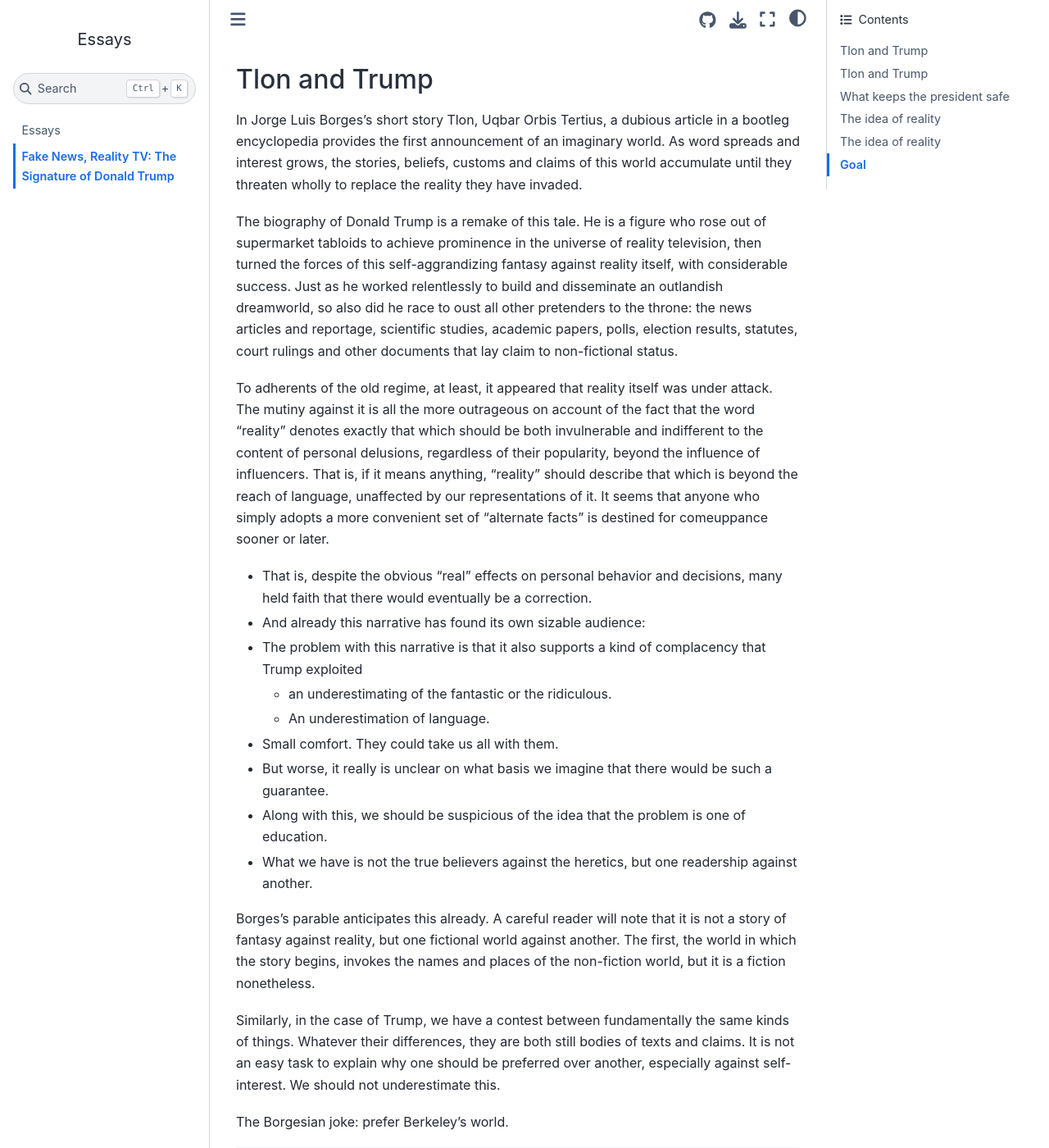
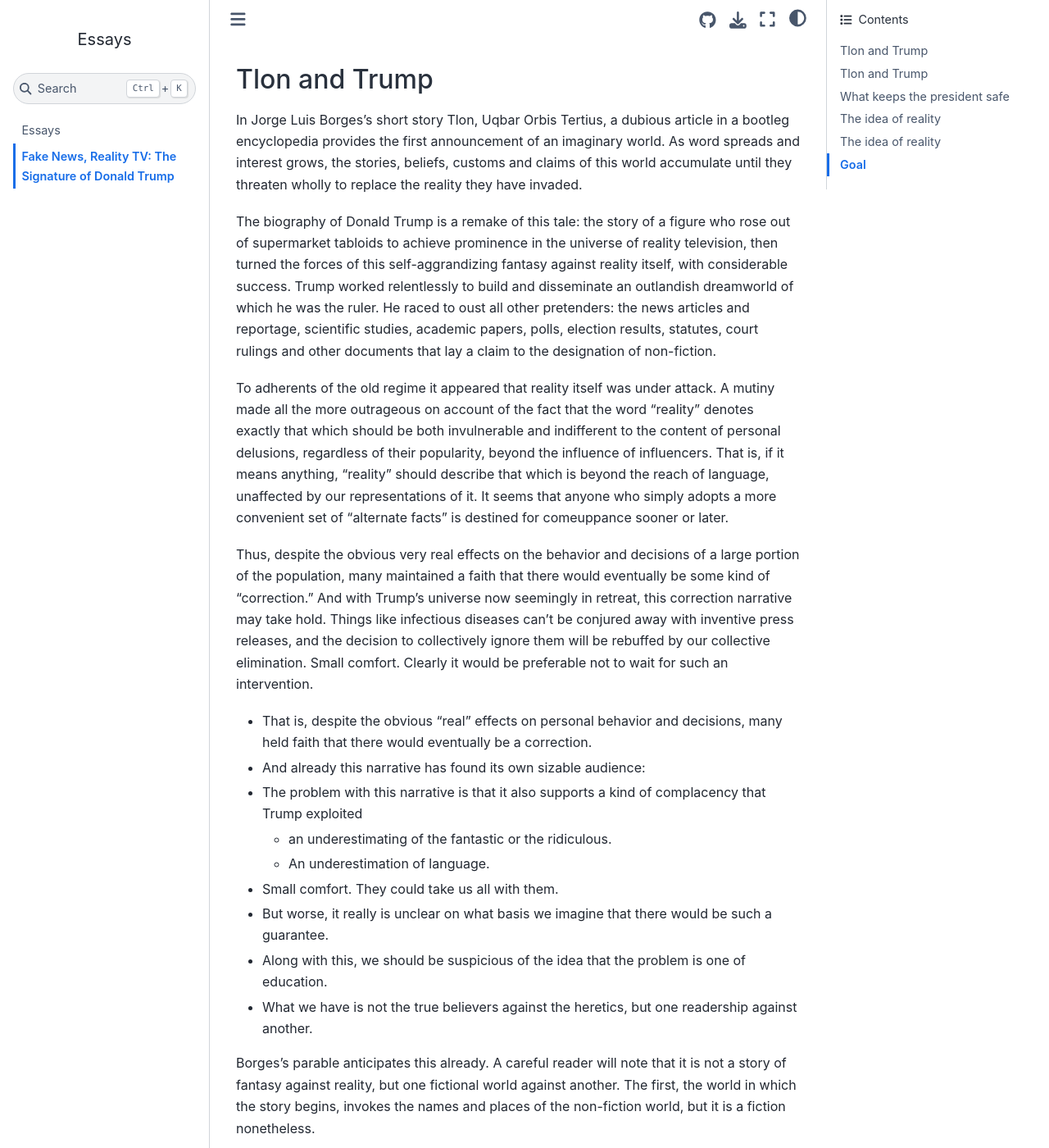
Before and after one commit to gramlogic/essays, a Jupyter Book: the page built from ior/intro.md, in a window 1280 px wide and 1400 px high, scrolled down 1887 px. Shown: the whole window at 82% size. Built offline with Jupyter Book 1.0.4 settings and Sphinx 7.4.7 and the Sphinx Book theme 1.1.4, drawn with Linux system fonts in a browser that asks for light colours.

Commit message:
still drafting intro

```diff
--- a/ior/intro.md
+++ b/ior/intro.md
@@ -50,9 +50,11 @@ Hume noted for all time that Berkeley's arguments did not admit the slightest re
 ## Tlon and Trump
 In Jorge Luis Borges's short story Tlon, Uqbar Orbis Tertius, a dubious article in a bootleg encyclopedia provides the first announcement of an imaginary world. As word spreads and interest grows, the stories, beliefs, customs and claims of this world accumulate until they threaten wholly to replace the reality they have invaded.
 
-The biography of Donald Trump is a remake of this tale. He is a figure who rose out of supermarket tabloids to achieve prominence in the universe of reality television, then turned the forces of this self-aggrandizing fantasy against reality itself, with considerable success. Just as he worked relentlessly to build and disseminate an outlandish dreamworld, so also did he race to oust all other pretenders to the throne: the news articles and reportage, scientific studies, academic papers, polls, election results, statutes, court rulings and other documents that lay claim to non-fictional status.
+The biography of Donald Trump is a remake of this tale: the story of a figure who rose out of supermarket tabloids to achieve prominence in the universe of reality television, then turned the forces of this self-aggrandizing fantasy against reality itself, with considerable success. Trump worked relentlessly to build and disseminate an outlandish dreamworld of which he was the ruler. He raced to oust all other pretenders: the news articles and reportage, scientific studies, academic papers, polls, election results, statutes, court rulings and other documents that lay a claim to the designation of non-fiction.
 
-To adherents of the old regime, at least, it appeared that reality itself was under attack. The mutiny against it is all the more outrageous on account of the fact that the word "reality" denotes exactly that which should be both invulnerable and indifferent to the content of personal delusions, regardless of their popularity, beyond the influence of influencers. That is, if it means anything, "reality" should describe that which is beyond the reach of language, unaffected by our representations of it. It seems that anyone who simply adopts a more convenient set of "alternate facts" is destined for comeuppance sooner or later.
+To adherents of the old regime it appeared that reality itself was under attack. A mutiny made all the more outrageous on account of the fact that the word "reality" denotes exactly that which should be both invulnerable and indifferent to the content of personal delusions, regardless of their popularity, beyond the influence of influencers. That is, if it means anything, "reality" should describe that which is beyond the reach of language, unaffected by our representations of it. It seems that anyone who simply adopts a more convenient set of "alternate facts" is destined for comeuppance sooner or later.
+
+Thus, despite the obvious very real effects on the behavior and decisions of a large portion of the population, many maintained a faith that there would eventually be some kind of "correction." And with Trump's universe now seemingly in retreat, this correction narrative may take hold. Things like infectious diseases can't be conjured away with inventive press releases, and the decision to collectively ignore them will be rebuffed by our collective elimination. Small comfort. Clearly it would be preferable not to wait for such an intervention.
 
 * That is, despite the obvious "real" effects on personal behavior and decisions, many held faith that there would eventually be a correction.
 * And already this narrative has found its own sizable audience:
```
